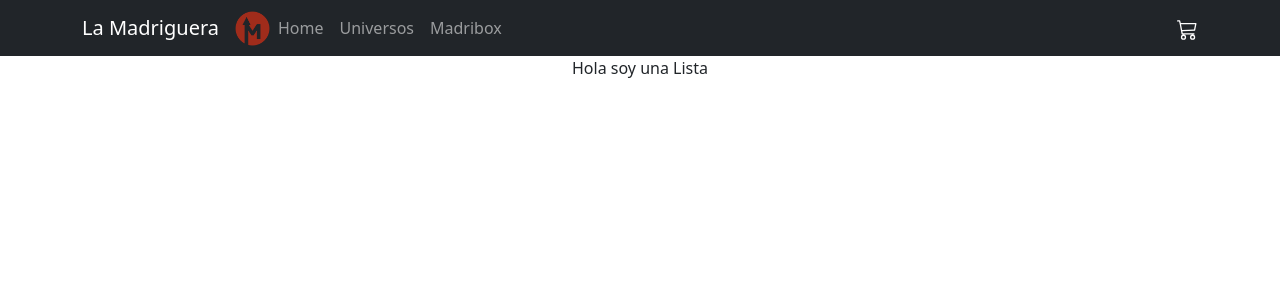
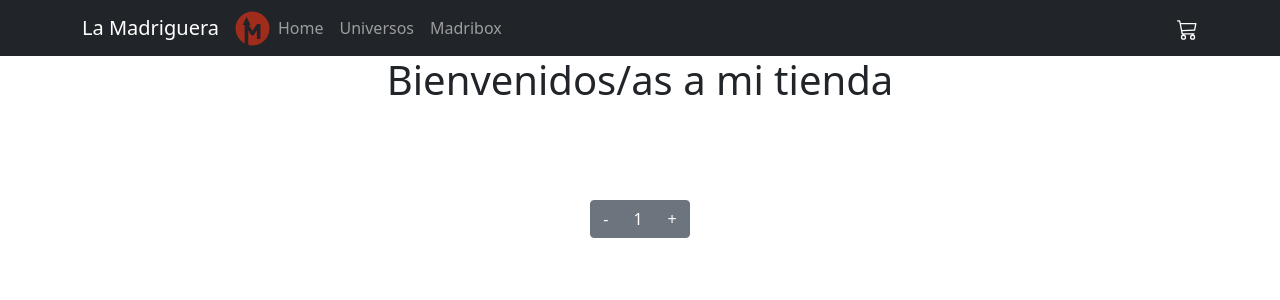
Before and after one commit to sanopera/lamadriguera, a React (Create React App) app: page / in a window 1280 px wide. Shown: the top 300 px of the page. Built offline with nearby package versions, Linux system fonts and the light colour scheme.

Commit message:
desafio4

```diff
--- a/src/App.js
+++ b/src/App.js
@@ -1,17 +1,21 @@
 import logo from './logo.svg';
 import './App.css';
-import NavBar from './components/NavBar/NavBar';
 import 'bootstrap/dist/css/bootstrap.min.css';
 import NavBarBS from './components/NavBar/NavBarBS';
 import ItemListContainer from './components/ItemListContainer/ItemListContainer';
+import ItemCount from './components/ItemCount/ItemCount';
 
 
 function App() {
+
+  const bienvenida = "Bienvenidos/as a mi tienda"
+
   return (
 
     <div>
       <NavBarBS />
-      <ItemListContainer />
+      <ItemListContainer bienvenida = {bienvenida} />
+      <ItemCount min = {1} max={10} />
 
     </div>
 
--- /dev/null
+++ b/src/components/ItemCount/ItemCount.css
@@ -0,0 +1,6 @@
+.contador {
+  display: flex;
+  align-items: center;
+  justify-content: center;
+  margin-top: 6em;
+}
--- /dev/null
+++ b/src/components/ItemCount/ItemCount.js
@@ -0,0 +1,37 @@
+import React, { useState } from "react";
+import ButtonGroup from 'react-bootstrap/ButtonGroup';
+import Button from 'react-bootstrap/Button';
+import './ItemCount.css';
+
+
+
+function ItemCount({min, max}) {
+
+
+    const [counter, setcounter] = useState(min)
+
+    const handleIncrement = () => {
+
+        counter < max ? setcounter(prev => prev + 1) : alert("Stock maximo del Producto")
+
+    }
+
+    const handleDecrement = () => {
+        counter > min ? setcounter(prev => prev - 1) : alert("Stock minimo del Producto")
+
+    }
+
+
+  return (
+    <div className="contador">
+
+      <ButtonGroup aria-label="Basic example">
+        <Button variant="secondary" onClick={handleDecrement}>-</Button>
+        <Button variant="secondary">{counter}</Button>
+        <Button variant="secondary" onClick={handleIncrement}>+</Button>
+      </ButtonGroup>
+    </div>
+  );
+}
+
+export default ItemCount;
--- a/src/components/ItemListContainer/ItemListContainer.jsx
+++ b/src/components/ItemListContainer/ItemListContainer.jsx
@@ -1,9 +1,15 @@
 import React from 'react'
 
-function ItemListContainer() {
+
+
+function ItemListContainer({bienvenida}) {
+
+    const Stock = 10
+
     return (
+
         <div>
-            <center>Hola soy una Lista</center>
+            <h1><center>{bienvenida}</center></h1>
         </div>
     )
 }
--- a/src/components/NavBar/NavBar.js
+++ /dev/null
@@ -1,39 +0,0 @@
-import React from 'react'
-
-
-const NavBar = () => {
-
-    return (
-
-
-        <div className='navBar'>
-
-            <img src='./logoMadriguera.png' alt="logo"/>
-            <h2>La Madriguera</h2>
-
-
-
-            <nav>
-                <ul>
-
-                    <li>
-                        <a href="/#">Home</a>
-                    </li>
-                    <li>
-                        <a href="/#">Universos</a>
-                    </li>
-                    <li>
-                        <a href="/#">MadriBox</a>
-                    </li>
-
-                </ul>
-
-            </nav>
-
-        </div>
-    )
-
-}
-
-
-export default NavBar
```
Also changed, not shown: src/index.css (+0 -26 lines).
